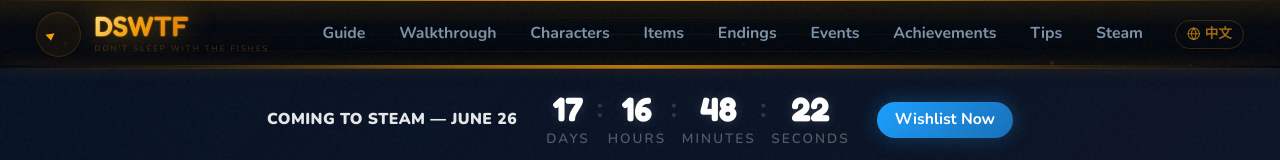
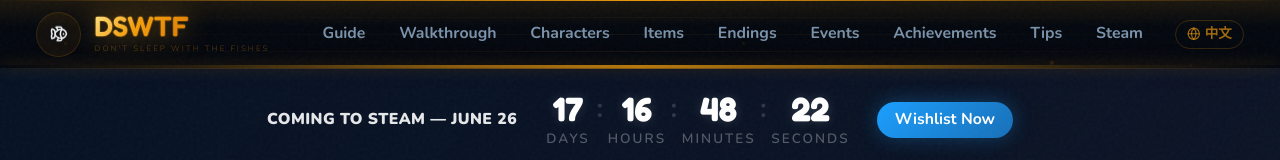
Before and after one commit to asce0110/dontsleepwiththefishes, a Next.js app: page / in a window 1280 px wide. Shown: the top 160 px of the page. Built offline with nearby package versions, Linux system fonts and the light colour scheme.

Commit message:
Revert Lottie fish animation back to CSS fishBob keyframe

```diff
--- a/src/app/components/layout/Header.tsx
+++ b/src/app/components/layout/Header.tsx
@@ -4,7 +4,6 @@
 import { useState, useEffect } from "react";
 import Link from "next/link";
 import { usePathname } from "next/navigation";
-import { LottiePlayer } from "../LottiePlayer";
 
 const PIRATA: React.CSSProperties = { fontFamily: "'Fredoka', sans-serif", fontWeight: 600 };
 const NUNITO: React.CSSProperties = { fontFamily: "'Nunito', sans-serif" };
@@ -137,7 +136,16 @@
                 background: "rgba(245,158,11,0.06)",
                 border: "1px solid rgba(245,158,11,0.14)",
               }}>
-              <LottiePlayer path="/animations/fish-swim.json" className="h-8 w-8" />
+              <Fish className="h-[18px] w-[18px] text-amber transition-all duration-500 group-hover:scale-110 group-hover:drop-shadow-[0_0_10px_rgba(245,158,11,0.90)]" style={{
+                animation: "fishBob 3s ease-in-out infinite",
+              }} />
+              <style>{`
+                @keyframes fishBob {
+                  0%, 100% { transform: translateY(0) rotate(0deg); }
+                  25%  { transform: translateY(-1.5px) rotate(-2deg); }
+                  75%  { transform: translateY(1px) rotate(2deg); }
+                }
+              `}</style>
             </div>
 
             <div className="hidden sm:flex flex-col" style={{ gap: "2px" }}>
```
